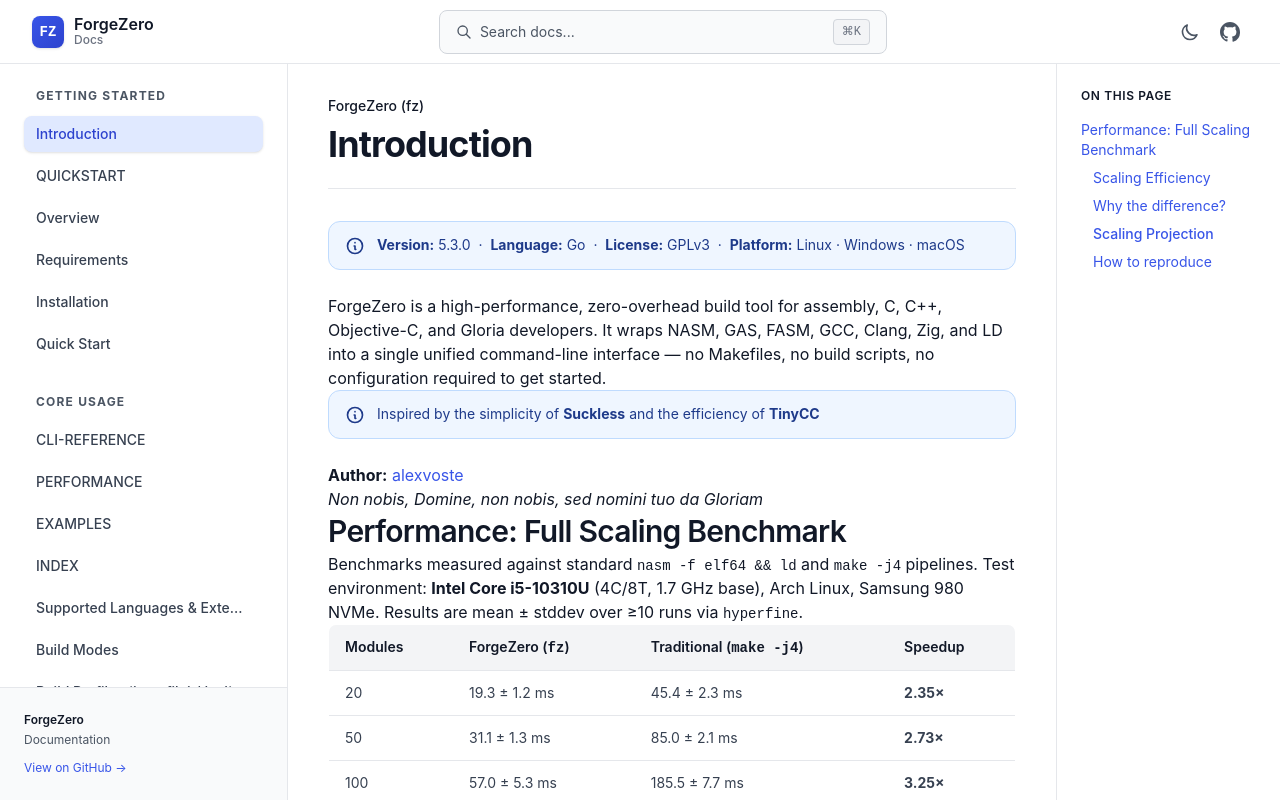
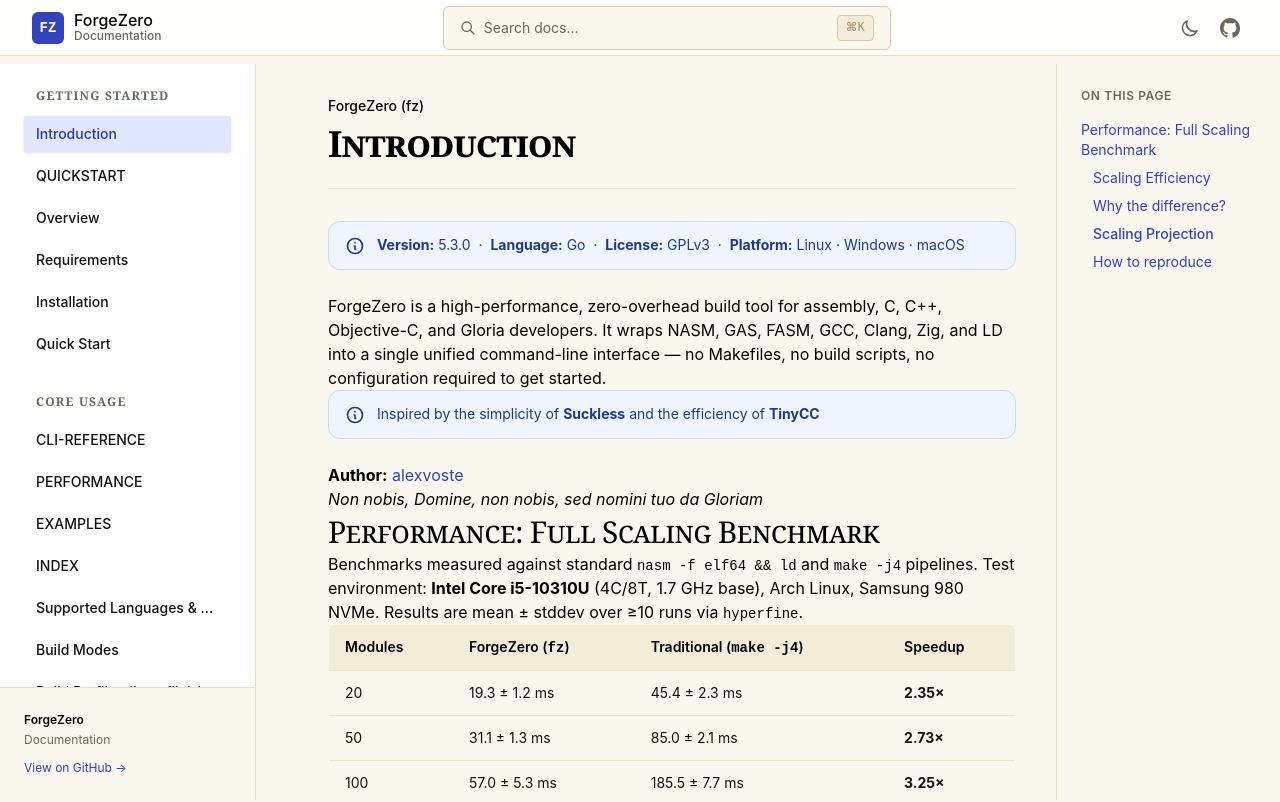
Before and after one commit to forgezero-cli/forgezero-docs, a Vue app: page /#/docs/introduction in a window 1280 px wide. Shown: the top 802 px of the page. Built offline with nearby package versions, Linux system fonts and the light colour scheme.

Commit message:
update site design
Signed-off-by: alexvoste <alexvostedev@proton.me>

```diff
--- a/src/assets/main.css
+++ b/src/assets/main.css
@@ -8,7 +8,10 @@
   }
 
   body {
-    @apply font-sans text-surface-900 bg-white dark:bg-surface-900 dark:text-surface-50 antialiased;
+    @apply font-sans text-surface-900 bg-surface-50 dark:bg-surface-900 dark:text-surface-50 antialiased;
+    -webkit-font-smoothing: antialiased;
+    -moz-osx-font-smoothing: grayscale;
+    -webkit-text-size-adjust: 100%;
   }
 
   ::selection {
@@ -24,7 +27,8 @@
   }
 
   h1, h2, h3, h4, h5, h6 {
-    @apply font-semibold tracking-tight text-surface-900 dark:text-surface-50;
+    @apply font-serif tracking-tight text-surface-900 dark:text-surface-50;
+    font-variant: small-caps;
   }
 
   h1 {
@@ -44,13 +48,18 @@
   }
 
   button {
-    @apply transition-all duration-200;
+    @apply transition-transform duration-200 ease-out;
   }
 }
 
 @layer components {
   .btn {
-    @apply inline-flex items-center justify-center px-4 py-2 rounded-lg font-medium transition-all duration-200 focus:outline-none focus:ring-2 focus:ring-offset-2 focus:ring-brand-500 dark:focus:ring-offset-surface-900;
+    @apply inline-flex items-center justify-center px-4 py-2 rounded-md font-medium transition-transform duration-250 ease-out focus:outline-none focus:ring-1 focus:ring-offset-1 focus:ring-brand-500 dark:focus:ring-offset-surface-900;
+  }
+
+  .btn:hover {
+    transform: translateY(-2px);
+    box-shadow: 0 10px 24px -12px rgba(0,0,0,0.18);
   }
 
   .btn-primary {
@@ -70,15 +79,20 @@
   }
 
   .input {
-    @apply w-full px-4 py-2 rounded-lg border border-surface-300 bg-white text-surface-900 placeholder-surface-500 transition-all focus:outline-none focus:ring-2 focus:ring-brand-500 focus:border-transparent dark:bg-surface-800 dark:border-surface-700 dark:text-surface-50 dark:placeholder-surface-400;
+    @apply w-full px-4 py-2 rounded-md border border-surface-300 bg-white text-surface-900 placeholder-surface-500 transition-colors focus:outline-none focus:ring-1 focus:ring-brand-500 focus:border-transparent dark:bg-surface-800 dark:border-surface-700 dark:text-surface-50 dark:placeholder-surface-400;
   }
 
   .card {
-    @apply rounded-lg border border-surface-200 bg-white shadow-sm dark:bg-surface-800 dark:border-surface-700;
+    @apply border border-surface-200 bg-white dark:bg-surface-800 dark:border-surface-700;
   }
 
   .card-hover {
-    @apply cursor-pointer transition-all hover:shadow-md hover:border-brand-300 dark:hover:border-brand-600;
+    @apply cursor-pointer transition-transform duration-300 ease-out;
+  }
+
+  .card-hover:hover {
+    transform: translateY(-6px);
+    box-shadow: 0 18px 40px -12px rgba(0,0,0,0.12);
   }
 
   .badge {
@@ -111,6 +125,12 @@
 
   .prose-base {
     @apply text-base leading-7 text-surface-700 dark:text-surface-300;
+    max-width: 70ch;
+    margin-left: auto;
+    margin-right: auto;
+    padding-left: 0.25rem;
+    padding-right: 0.25rem;
+    font-feature-settings: "kern" 1, "liga" 1;
   }
 
   .prose-sm {
@@ -122,7 +142,7 @@
   }
 
   .doc-h1 {
-    @apply text-4xl font-bold mb-6 tracking-tight;
+    @apply text-5xl font-bold mb-6 tracking-tight;
   }
 
   .doc-h2 {
@@ -138,7 +158,7 @@
   }
 
   .doc-p {
-    @apply mb-4 prose-base;
+    @apply mb-6 prose-base;
   }
 
   .doc-ul {
@@ -162,7 +182,7 @@
   }
 
   .doc-code-block {
-    @apply mb-6 rounded-lg overflow-hidden border border-surface-200 dark:border-surface-700;
+    @apply mb-6 overflow-hidden border border-surface-200 dark:border-surface-700;
   }
 
   .doc-code-block pre {
@@ -170,7 +190,7 @@
   }
 
   .doc-table {
-    @apply w-full text-sm border-collapse mb-6 rounded-lg border border-surface-200 overflow-hidden dark:border-surface-700;
+    @apply w-full text-sm border-collapse mb-6 rounded-md border border-surface-200 overflow-hidden dark:border-surface-700;
   }
 
   .doc-table th {
@@ -195,10 +215,11 @@
 
   .doc-link {
     @apply text-brand-600 hover:text-brand-700 underline underline-offset-2 transition-colors dark:text-brand-400 dark:hover:text-brand-300;
+    text-decoration-thickness: 1px;
   }
 
   .alert {
-    @apply p-4 rounded-lg border-l-4 mb-4;
+    @apply p-4 rounded-md border-l-4 mb-4;
   }
 
   .alert-info {
--- a/src/components/CodeBlock.vue
+++ b/src/components/CodeBlock.vue
@@ -1,6 +1,6 @@
 <template>
-  <div class="relative group rounded-xl overflow-hidden border border-surface-200 dark:border-surface-700 mb-6 doc-code-block">
-    <div class="flex items-center justify-between px-4 py-3 bg-surface-100 dark:bg-surface-900 border-b border-surface-200 dark:border-surface-700">
+  <div class="relative group rounded-md overflow-hidden border border-surface-200 dark:border-surface-700 mb-6 doc-code-block">
+    <div class="flex items-center justify-between px-4 py-2 bg-surface-50 dark:bg-surface-900 border-b border-surface-200 dark:border-surface-700">
       <span class="text-xs font-mono text-surface-600 dark:text-surface-400 uppercase tracking-widest font-semibold">{{ language }}</span>
       <button
         type="button"
@@ -17,7 +17,7 @@
         {{ copied ? 'Copied!' : 'Copy' }}
       </button>
     </div>
-    <pre class="overflow-x-auto p-4 bg-white dark:bg-surface-800 text-sm leading-relaxed text-surface-900 dark:text-surface-100"><code ref="codeRef" class="hljs font-mono" v-html="highlighted" /></pre>
+    <pre class="overflow-x-auto p-4 bg-surface-50 dark:bg-surface-800 text-sm leading-relaxed text-surface-900 dark:text-surface-100"><code ref="codeRef" class="hljs font-mono" v-html="highlighted" /></pre>
   </div>
 </template>
 
--- a/src/components/Navbar.vue
+++ b/src/components/Navbar.vue
@@ -1,5 +1,5 @@
 <template>
-  <header class="fixed top-0 inset-x-0 z-50 h-16 border-b border-surface-200 dark:border-surface-700 bg-white/95 dark:bg-surface-900/95 backdrop-blur-sm">
+  <header class="fixed top-0 inset-x-0 z-50 h-14 border-b border-surface-200 dark:border-surface-700 bg-white/90 dark:bg-surface-900/90 backdrop-blur-sm">
     <div class="h-full px-4 sm:px-6 lg:px-8 flex items-center justify-between gap-4 max-w-7xl mx-auto">
       <div class="flex items-center gap-4">
         <button
@@ -14,12 +14,12 @@
         </button>
 
         <RouterLink to="/" class="flex items-center gap-2.5 shrink-0 group">
-          <div class="w-8 h-8 rounded-lg bg-gradient-to-br from-brand-600 to-brand-700 flex items-center justify-center shadow-sm group-hover:shadow-md transition-shadow">
-            <span class="text-white font-bold text-sm font-mono">FZ</span>
+          <div class="w-8 h-8 rounded-md bg-brand-600 flex items-center justify-center transition-colors">
+            <span class="text-white font-semibold text-sm font-mono">FZ</span>
           </div>
           <div class="hidden sm:flex flex-col">
-            <span class="font-semibold text-surface-900 dark:text-surface-50 leading-4">ForgeZero</span>
-            <span class="text-xs text-surface-500 dark:text-surface-400 font-medium">Docs</span>
+            <span class="font-medium text-surface-900 dark:text-surface-50 leading-4">ForgeZero</span>
+            <span class="text-xs text-surface-600 dark:text-surface-400 font-medium">Documentation</span>
           </div>
         </RouterLink>
       </div>
--- a/src/components/SearchInput.vue
+++ b/src/components/SearchInput.vue
@@ -3,7 +3,7 @@
     <button
       v-if="!mobile"
       type="button"
-      class="w-full flex items-center gap-2 px-4 py-2 text-sm rounded-lg border border-surface-300 bg-surface-50 text-surface-600 hover:border-surface-400 dark:border-surface-600 dark:bg-surface-800 dark:text-surface-400 dark:hover:border-surface-500 transition-all focus:outline-none focus:ring-2 focus:ring-brand-500 focus:border-transparent"
+      class="w-full flex items-center gap-2 px-4 py-2 text-sm rounded-md border border-surface-300 bg-surface-50 text-surface-600 hover:border-surface-400 dark:border-surface-600 dark:bg-surface-800 dark:text-surface-400 dark:hover:border-surface-500 transition-colors focus:outline-none focus:ring-1 focus:ring-brand-500 focus:border-transparent"
       @click="openSearch"
     >
       <svg class="w-4 h-4 shrink-0" fill="none" viewBox="0 0 24 24" stroke="currentColor" stroke-width="2">
@@ -14,7 +14,7 @@
     </button>
 
     <div v-if="mobile" class="flex items-center gap-2 px-0 py-0">
-      <div class="flex-1 flex items-center gap-2 px-3 py-2 rounded-lg border border-surface-300 bg-surface-50 dark:border-surface-600 dark:bg-surface-700">
+      <div class="flex-1 flex items-center gap-2 px-3 py-2 rounded-md border border-surface-300 bg-surface-50 dark:border-surface-600 dark:bg-surface-700">
         <svg class="w-4 h-4 shrink-0 text-surface-500 dark:text-surface-400" fill="none" viewBox="0 0 24 24" stroke="currentColor" stroke-width="2">
           <path stroke-linecap="round" stroke-linejoin="round" d="M21 21l-6-6m2-5a7 7 0 11-14 0 7 7 0 0114 0z" />
         </svg>
@@ -58,7 +58,7 @@
         @keydown.escape="closeSearch"
       >
         <div class="fixed inset-0 bg-black/40 backdrop-blur-sm" @click="closeSearch" />
-        <div class="relative w-full max-w-xl bg-white dark:bg-surface-800 rounded-2xl shadow-xl border border-surface-200 dark:border-surface-700 overflow-hidden animate-slide-in">
+        <div class="relative w-full max-w-xl bg-white dark:bg-surface-800 rounded-xl shadow-lg border border-surface-200 dark:border-surface-700 overflow-hidden animate-slide-in">
           <div class="flex items-center gap-3 px-4 border-b border-surface-200 dark:border-surface-700 bg-surface-50 dark:bg-surface-700">
             <svg class="w-5 h-5 text-surface-400 shrink-0" fill="none" viewBox="0 0 24 24" stroke="currentColor" stroke-width="2">
               <path stroke-linecap="round" stroke-linejoin="round" d="M21 21l-6-6m2-5a7 7 0 11-14 0 7 7 0 0114 0z" />
--- a/src/components/Sidebar.vue
+++ b/src/components/Sidebar.vue
@@ -1,18 +1,18 @@
 <template>
   <aside
-    class="fixed top-16 bottom-0 left-0 z-40 w-72 border-r border-surface-200 dark:border-surface-700 bg-white dark:bg-surface-800 transform transition-transform duration-200 lg:translate-x-0 overflow-y-auto"
+    class="fixed top-16 bottom-0 left-0 z-40 w-64 border-r border-surface-200 dark:border-surface-700 bg-white dark:bg-surface-800 transform transition-transform duration-200 lg:translate-x-0 overflow-y-auto"
     :class="open ? 'translate-x-0' : '-translate-x-full'"
   >
     <nav class="p-6 space-y-8" aria-label="Documentation navigation">
       <div v-for="(group, groupIndex) in navigation" :key="groupIndex" class="space-y-3">
-        <h2 class="px-3 text-xs font-bold uppercase tracking-widest text-surface-600 dark:text-surface-400">
+        <h2 class="px-3 text-xs font-semibold uppercase tracking-widest text-surface-600 dark:text-surface-400">
           {{ group.label }}
         </h2>
         <ul class="space-y-1.5">
           <li v-for="item in group.items" :key="item.slug">
             <RouterLink
               :to="{ name: 'doc-section', params: { slug: item.slug } }"
-              class="block px-3 py-2 text-sm rounded-lg font-medium transition-all duration-150 truncate"
+              class="block px-3 py-2 text-sm rounded-sm font-medium transition-colors duration-150 truncate"
               :class="item.slug === activeSlug
                 ? 'bg-brand-100 dark:bg-brand-900/30 text-brand-700 dark:text-brand-300 shadow-sm'
                 : 'text-surface-700 dark:text-surface-300 hover:bg-surface-100 dark:hover:bg-surface-700 hover:text-brand-600 dark:hover:text-brand-400'"
--- a/src/components/TableOfContents.vue
+++ b/src/components/TableOfContents.vue
@@ -1,6 +1,6 @@
 <template>
-  <aside class="hidden xl:block fixed top-16 right-0 bottom-0 w-56 overflow-y-auto border-l border-border dark:border-slate-800 bg-surface dark:bg-slate-950 p-6">
-    <p class="text-xs font-semibold uppercase tracking-wider text-ink-faint dark:text-slate-500 mb-4">
+  <aside class="hidden xl:block fixed top-16 right-0 bottom-0 w-56 overflow-y-auto border-l border-surface-200 dark:border-surface-700 bg-surface dark:bg-slate-950 p-6">
+    <p class="text-xs font-semibold uppercase tracking-wider text-surface-600 dark:text-slate-500 mb-4">
       On this page
     </p>
     <nav aria-label="Table of contents">
--- a/src/layouts/DocLayout.vue
+++ b/src/layouts/DocLayout.vue
@@ -11,7 +11,7 @@
         @close="sidebarOpen = false"
       />
       <main class="flex-1 min-w-0 lg:pl-72 xl:pr-56">
-        <div class="max-w-4xl mx-auto px-6 py-8 lg:px-10">
+        <div class="max-w-3xl mx-auto px-6 py-8 lg:px-10">
           <RouterView />
         </div>
       </main>
--- a/tailwind.config.js
+++ b/tailwind.config.js
@@ -5,33 +5,37 @@
   theme: {
     extend: {
       fontFamily: {
-        sans: ['-apple-system', 'BlinkMacSystemFont', '"Segoe UI"', '"Roboto"', '"Oxygen"', '"Ubuntu"', '"Cantarell"', '"Helvetica Neue"', 'sans-serif'],
+        sans: ['Inter', '-apple-system', 'BlinkMacSystemFont', '"Segoe UI"', 'system-ui', '"Roboto"', '"Oxygen"', '"Ubuntu"', '"Cantarell"', '"Helvetica Neue"', 'sans-serif'],
         mono: ['"Fira Code"', '"Cascadia Code"', '"Source Code Pro"', 'ui-monospace', 'monospace'],
+        serif: ['Georgia', 'Cambria', '"Times New Roman"', 'Times', 'serif'],
+      },
+      letterSpacing: {
+        tightest: '-0.02em',
       },
       colors: {
         surface: {
-          50: '#f9fafb',
-          100: '#f3f4f6',
-          200: '#e5e7eb',
-          300: '#d1d5db',
-          400: '#9ca3af',
-          500: '#6b7280',
-          600: '#4b5563',
-          700: '#374151',
-          800: '#1f2937',
-          900: '#111827',
+            50: '#faf7ef',
+            100: '#f3ecd8',
+            200: '#e9dfbf',
+            300: '#dccaa3',
+            400: '#c4b08a',
+            500: '#a38e68',
+            600: '#6e6656',
+            700: '#121212',
+            800: '#0b0b0b',
+            900: '#000000',
         },
         brand: {
-          50: '#f0f4ff',
-          100: '#e0e9ff',
-          200: '#c7d9ff',
-          300: '#a4c4ff',
-          400: '#7ba3ff',
-          500: '#5578ff',
-          600: '#3855e8',
-          700: '#2d42ce',
-          800: '#273da8',
-          900: '#252f6d',
+          50: '#eef2ff',
+          100: '#e0e7ff',
+          200: '#c7d2fe',
+          300: '#a5b4fc',
+          400: '#7c93f5',
+          500: '#5563e6',
+          600: '#3343b8',
+          700: '#2b3a9a',
+          800: '#202a6e',
+          900: '#0b1236',
         },
         success: {
           50: '#f0fdf4',
@@ -78,6 +82,7 @@
         'fade-in': 'fadeIn 0.3s ease-in-out',
         'slide-in': 'slideIn 0.3s ease-in-out',
         'pulse-soft': 'pulseSoft 2s cubic-bezier(0.4, 0, 0.6, 1) infinite',
+        'elevate': 'elevate 0.35s cubic-bezier(0.2,0.9,0.2,1) both',
       },
       keyframes: {
         fadeIn: {
@@ -91,6 +96,10 @@
         pulseSoft: {
           '0%, 100%': { opacity: '1' },
           '50%': { opacity: '0.7' },
+        },
+        elevate: {
+          '0%': { transform: 'translateY(0)', boxShadow: '0 6px 14px -8px rgba(0,0,0,0.12)' },
+          '100%': { transform: 'translateY(-6px)', boxShadow: '0 18px 40px -12px rgba(0,0,0,0.18)' },
         },
       },
       fontSize: {
```
